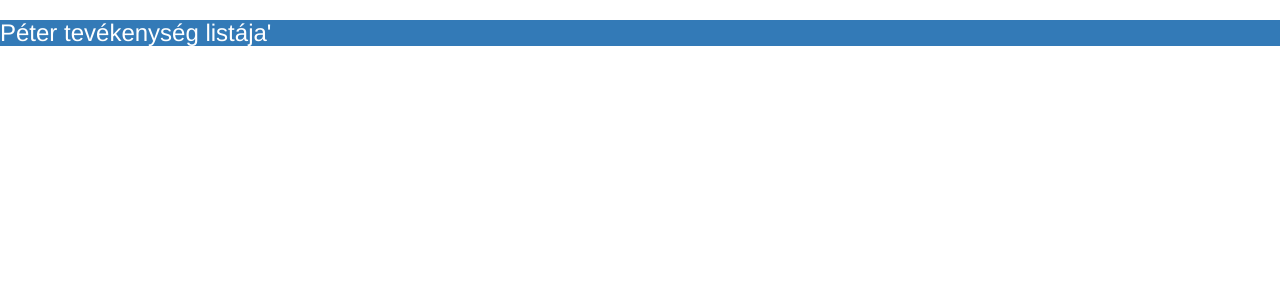
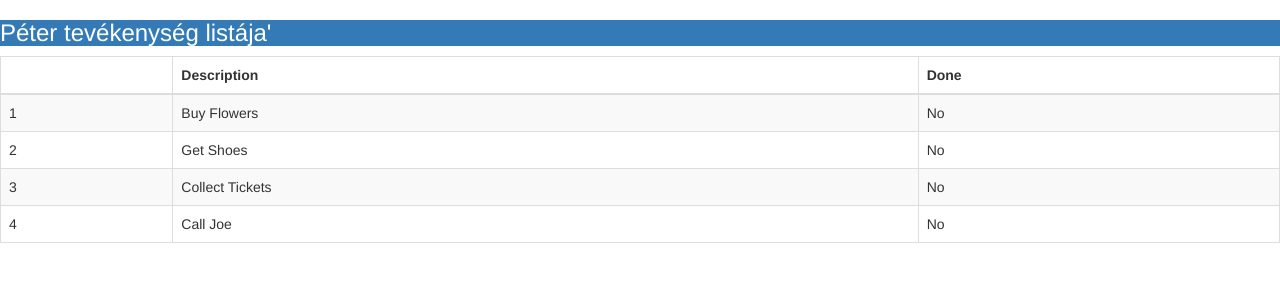
Before and after one commit to KKKKaras/Pro-Angular-2nd, an Angular app in the folder angular-cli-ch02/: page / in a window 1280 px wide. Shown: the top 300 px of the page. Built offline with nearby package versions, Linux system fonts and the light colour scheme.

Commit message:
2.4.1 - Adding the To-Do Table

```diff
--- a/angular-cli-ch02/src/app/app.component.html
+++ b/angular-cli-ch02/src/app/app.component.html
@@ -1 +1,21 @@
 <h3 class="bg-primary p-a-1">{{getName()}} tevékenység listája'</h3>
+
+<table class="table table-striped table-bordered">
+  <thead>
+    <tr>
+      <th></th>
+      <th>Description</th>
+      <th>Done</th>
+    </tr>
+  </thead>
+  <tbody>
+    <tr *ngFor="let item of getTodoItems(); let i = index">
+      <td>{{i+1}}</td>
+      <td>{{item.action}}</td>
+      <td [ngSwitch]="item.done">
+        <span *ngSwitchCase="true">Yes</span>
+        <span *ngSwitchDefault>No</span>
+      </td>
+    </tr>
+  </tbody>
+</table>
--- a/angular-cli-ch02/src/app/app.component.ts
+++ b/angular-cli-ch02/src/app/app.component.ts
@@ -13,4 +13,8 @@
   getName() {
     return this.model.user;
   }
+
+  getTodoItems() {
+    return this.model.items;
+  }
 }
```
